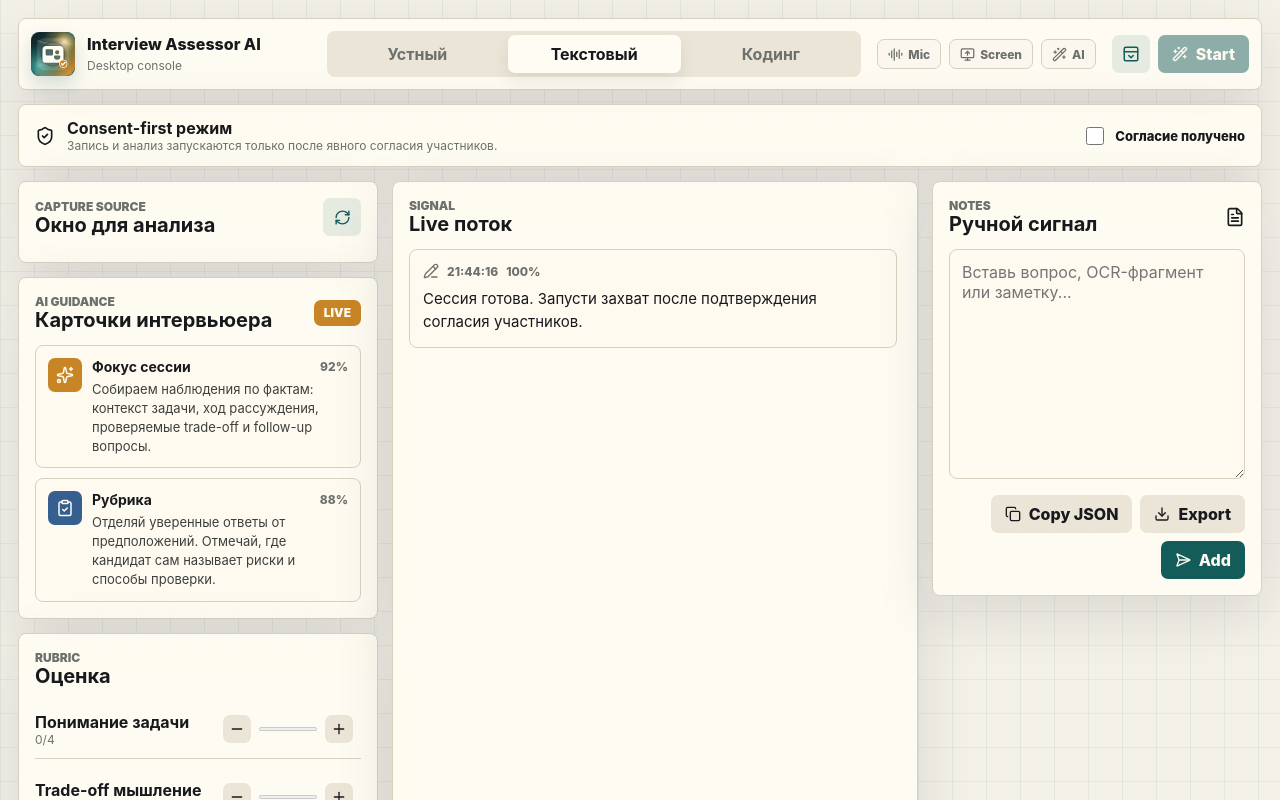
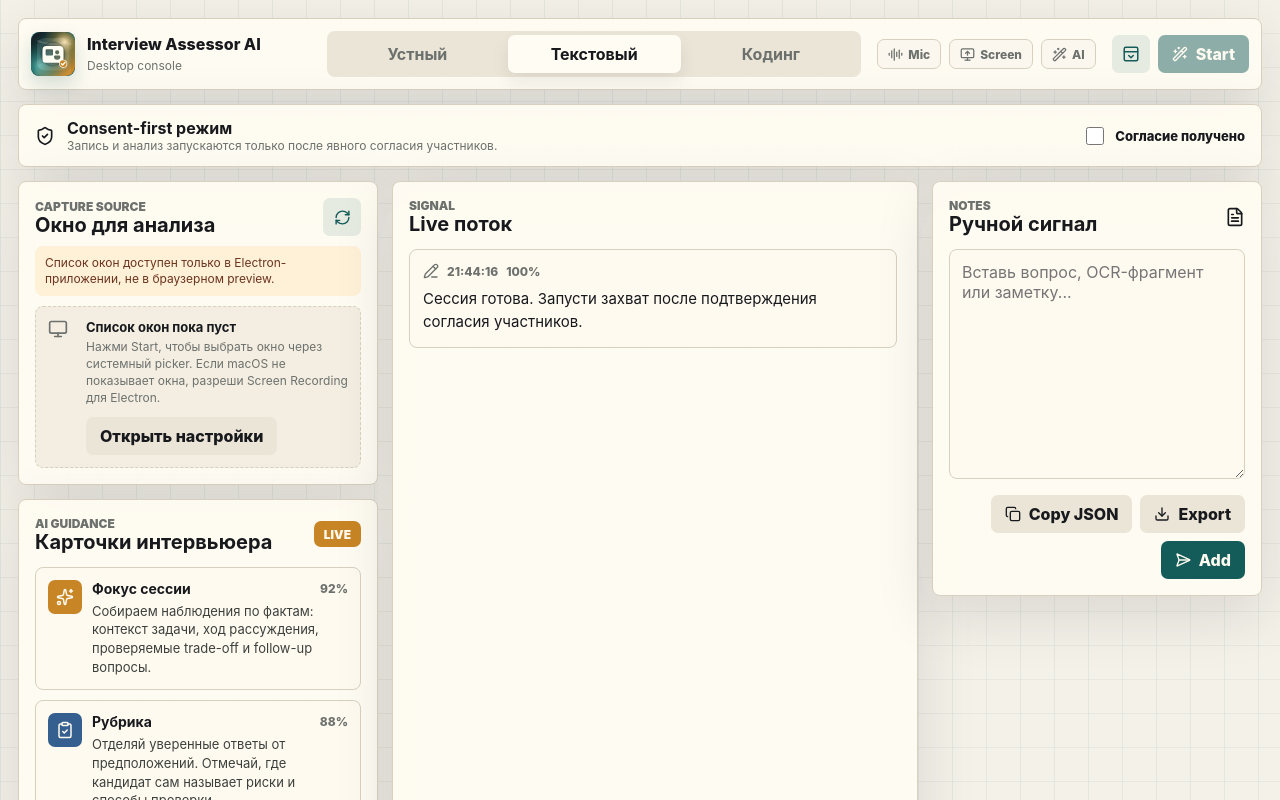
Before and after one commit to fedor11235/interview-assessor-ai, a React (Vite) app: page / in a window 1280 px wide. Both pictures are taken after a click on the button "Текстовый". Shown: the top 800 px of the page. Built offline with nearby package versions, Linux system fonts and the light colour scheme.

Commit message:
Add system capture picker fallback

```diff
--- a/src/main/index.ts
+++ b/src/main/index.ts
@@ -1,4 +1,4 @@
-import { app, BrowserWindow, desktopCapturer, ipcMain, screen, shell } from 'electron'
+import { app, BrowserWindow, desktopCapturer, ipcMain, screen, shell, systemPreferences } from 'electron'
 import { existsSync } from 'node:fs'
 import { dirname, join } from 'node:path'
 import { fileURLToPath } from 'node:url'
@@ -149,6 +149,10 @@ app.whenReady().then(() => {
       appIcon: source.appIcon?.toDataURL()
     }))
   })
+  ipcMain.handle('capture:get-screen-access-status', () => systemPreferences.getMediaAccessStatus('screen'))
+  ipcMain.handle('capture:open-screen-settings', () =>
+    shell.openExternal('x-apple.systempreferences:com.apple.preference.security?Privacy_ScreenCapture')
+  )
 
   ipcMain.handle('overlay:open', () => createOverlayWindow())
   ipcMain.handle('overlay:close', () => overlayWindow?.close())
--- a/src/preload/index.ts
+++ b/src/preload/index.ts
@@ -3,6 +3,8 @@ import { contextBridge, ipcRenderer } from 'electron'
 const api = {
   platform: process.platform,
   listCaptureSources: (): Promise<unknown> => ipcRenderer.invoke('capture:list-sources'),
+  getScreenAccessStatus: (): Promise<unknown> => ipcRenderer.invoke('capture:get-screen-access-status'),
+  openScreenSettings: (): Promise<void> => ipcRenderer.invoke('capture:open-screen-settings'),
   openOverlay: (): Promise<void> => ipcRenderer.invoke('overlay:open'),
   closeOverlay: (): Promise<void> => ipcRenderer.invoke('overlay:close'),
   getOverlaySnapshot: (): Promise<unknown> => ipcRenderer.invoke('overlay:get-snapshot'),
--- a/src/renderer/src/App.tsx
+++ b/src/renderer/src/App.tsx
@@ -69,6 +69,7 @@ export function App() {
   const [selectedSourceId, setSelectedSourceId] = useState<string>()
   const [sourceLoading, setSourceLoading] = useState(false)
   const [sourceError, setSourceError] = useState<string>()
+  const [screenAccessStatus, setScreenAccessStatus] = useState<ScreenAccessStatus>('unknown')
   const [overlaySourceName, setOverlaySourceName] = useState('')
   const handlesRef = useRef<CaptureHandles>({})
   const demoStopRef = useRef<(() => void) | null>(null)
@@ -135,7 +136,18 @@ export function App() {
     setSourceLoading(true)
     setSourceError(undefined)
 
+    if (!window.assessor) {
+      setSourceError('Список окон доступен только в Electron-приложении, не в браузерном preview.')
+      setSourceLoading(false)
+      return []
+    }
+
     try {
+      const accessStatus = await window.assessor?.getScreenAccessStatus()
+      if (accessStatus) {
+        setScreenAccessStatus(accessStatus)
+      }
+
       const sources = await window.assessor?.listCaptureSources()
       const nextSources = sortCaptureSources(sources ?? [])
       setCaptureSources(nextSources)
@@ -150,7 +162,9 @@ export function App() {
 
       return nextSources
     } catch (error) {
-      setSourceError(error instanceof Error ? error.message : 'Не удалось получить список окон.')
+      setSourceError(
+        error instanceof Error ? error.message : 'Не удалось получить список окон.'
+      )
       return []
     } finally {
       setSourceLoading(false)
@@ -163,19 +177,10 @@ export function App() {
   }
 
   async function startCapture(): Promise<void> {
+    const wantsScreen = mode !== 'oral'
+    const wantsMic = mode !== 'screen-text'
+
     try {
-      const wantsScreen = mode !== 'oral'
-      const wantsMic = mode !== 'screen-text'
-
-      if (wantsScreen && !selectedSourceId) {
-        await refreshCaptureSources()
-        setCapture({
-          ...emptyCapture,
-          error: 'Выбери конкретное окно или экран для анализа.'
-        })
-        return
-      }
-
       setCapture({ running: true, screen: false, microphone: false, speechRecognition: false })
       void window.assessor?.openOverlay()
 
@@ -204,9 +209,12 @@ export function App() {
         speechRecognition: Boolean(handlesRef.current.speechStop)
       })
     } catch (error) {
-      demoStopRef.current = createDemoRecognitionLoop(mode, ({ item }) => appendSignal(item))
+      if (!wantsScreen) {
+        demoStopRef.current = createDemoRecognitionLoop(mode, ({ item }) => appendSignal(item))
+      }
+
       setCapture({
-        running: true,
+        running: !wantsScreen,
         screen: false,
         microphone: false,
         speechRecognition: false,
@@ -366,10 +374,12 @@ export function App() {
             <SourcePicker
               sources={captureSources}
               selectedSourceId={selectedSourceId}
+              accessStatus={screenAccessStatus}
               disabled={capture.running}
               loading={sourceLoading}
               error={sourceError}
               onRefresh={refreshCaptureSources}
+              onOpenScreenSettings={() => void window.assessor?.openScreenSettings()}
               onSelect={setSelectedSourceId}
             />
           ) : null}
--- a/src/renderer/src/components/SourcePicker.tsx
+++ b/src/renderer/src/components/SourcePicker.tsx
@@ -3,20 +3,24 @@ import { AppWindow, Check, Monitor, RefreshCw } from 'lucide-react'
 interface SourcePickerProps {
   sources: CaptureSourceDescriptor[]
   selectedSourceId?: string
+  accessStatus?: ScreenAccessStatus
   disabled?: boolean
   loading?: boolean
   error?: string
   onRefresh: () => void
+  onOpenScreenSettings: () => void
   onSelect: (sourceId: string) => void
 }
 
 export function SourcePicker({
   sources,
   selectedSourceId,
+  accessStatus,
   disabled,
   loading,
   error,
   onRefresh,
+  onOpenScreenSettings,
   onSelect
 }: SourcePickerProps) {
   return (
@@ -39,6 +43,7 @@ export function SourcePicker({
 
       {error ? <p className="source-error">{error}</p> : null}
 
+      {sources.length > 0 ? (
         <div className="source-list">
           {sources.map((source) => {
             const selected = source.id === selectedSourceId
@@ -62,6 +67,23 @@ export function SourcePicker({
             )
           })}
         </div>
+      ) : (
+        <div className="source-empty">
+          <Monitor size={20} aria-hidden="true" />
+          <div>
+            <strong>Список окон пока пуст</strong>
+            <p>
+              Нажми Start, чтобы выбрать окно через системный picker. Если macOS не показывает окна, разреши Screen
+              Recording для Electron.
+            </p>
+            {accessStatus && accessStatus !== 'granted' ? (
+              <button type="button" className="secondary-button" onClick={onOpenScreenSettings}>
+                Открыть настройки
+              </button>
+            ) : null}
+          </div>
+        </div>
+      )}
     </section>
   )
 }
--- a/src/renderer/src/styles/app.css
+++ b/src/renderer/src/styles/app.css
@@ -540,6 +540,29 @@ meter {
   line-height: 1.35;
 }
 
+.source-empty {
+  display: grid;
+  grid-template-columns: 28px minmax(0, 1fr);
+  gap: 10px;
+  padding: 12px;
+  border: 1px dashed var(--line);
+  border-radius: 8px;
+  color: var(--muted);
+  background: rgba(235, 229, 215, 0.56);
+}
+
+.source-empty strong {
+  display: block;
+  color: var(--ink);
+  font-size: 13px;
+}
+
+.source-empty p {
+  margin: 4px 0 10px;
+  font-size: 12px;
+  line-height: 1.4;
+}
+
 .notes-panel {
   align-self: start;
 }
--- a/src/renderer/src/vite-env.d.ts
+++ b/src/renderer/src/vite-env.d.ts
@@ -4,6 +4,8 @@ interface Window {
   assessor?: {
     platform: NodeJS.Platform
     listCaptureSources: () => Promise<CaptureSourceDescriptor[]>
+    getScreenAccessStatus: () => Promise<ScreenAccessStatus>
+    openScreenSettings: () => Promise<void>
     openOverlay: () => Promise<void>
     closeOverlay: () => Promise<void>
     getOverlaySnapshot: () => Promise<unknown>
@@ -22,6 +24,8 @@ interface CaptureSourceDescriptor {
   thumbnail: string
   appIcon?: string
 }
+
+type ScreenAccessStatus = 'not-determined' | 'granted' | 'denied' | 'restricted' | 'unknown'
 
 interface SpeechRecognitionConstructor {
   new (): SpeechRecognition
```
Lines whose indentation alone changed are shown as unchanged.
